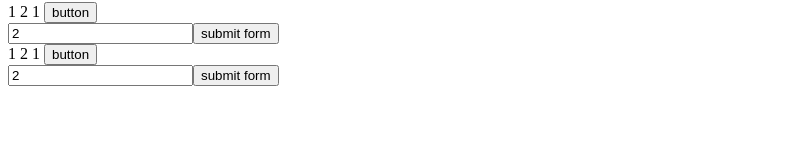
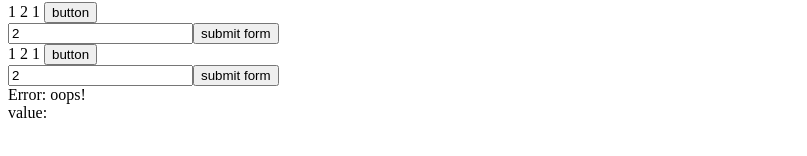
Before and after one commit to dvalentine314/schrodingersCats, an Angular app: page / in a window 1280 px wide. Shown: the part 310-466 px from the top of the page, without its empty margins (0-807 px from the left). Built offline with nearby package versions, Linux system fonts and the light colour scheme.

Commit message:
error handling concept
taken as a concept from this blog:
https://sebastian-holstein.de/post/error-handling-angular-async-pipe/
probably need to organize these examples
better

```diff
--- a/src/app/app.component.html
+++ b/src/app/app.component.html
@@ -16,8 +16,15 @@
 
   <button (click)="pressButton2()">button</button>
   <app-reactive-form-demo [something2Input]="subject2|async" (submitFormEvent)="respondToFormSubmission($event)"></app-reactive-form-demo>
+
+  <div>{{errorMessage}}</div>
+  <div>
+    value: {{observableThatErrors|async}}
+  </div>
+
 </div>
 
 
 
+
 <router-outlet></router-outlet>
--- a/src/app/app.component.ts
+++ b/src/app/app.component.ts
@@ -1,6 +1,6 @@
 import { Component, OnInit, OnDestroy } from '@angular/core';
-import { Observable, zip, combineLatest, AsyncSubject, timer, BehaviorSubject, Subscription } from 'rxjs';
-import { switchMap, take } from 'rxjs/operators';
+import { Observable, zip, combineLatest, AsyncSubject, timer, BehaviorSubject, Subscription, of, throwError, concat } from 'rxjs';
+import { switchMap, take, filter, delay, catchError, tap } from 'rxjs/operators';
 import { WebRequestEmulatorService } from './web-request-emulator.service';
 
 @Component({
@@ -55,6 +55,8 @@ export class AppComponent implements OnInit, OnDestroy {
   public subject1: AsyncSubject<number> = new AsyncSubject<number>();
   public subject2: AsyncSubject<string> = new AsyncSubject<string>();
   public subject3: BehaviorSubject<number> = new BehaviorSubject<number>(0);
+  public observableThatErrors: Observable<number | null>;
+  public errorMessage: string;
 
   newWayToDoThings() {
 
@@ -79,9 +81,19 @@ export class AppComponent implements OnInit, OnDestroy {
      */
     zip(this.subject2, this.subject3).subscribe(() => {
       //some logic that needs both
-      console.log("subject1 subject2");
-    }
-    );
+      console.log("zip of subject1 subject2");
+    });
+
+    //error handling
+    const errorObservable = concat(
+      of(3).pipe(delay(1000)),
+      of(4).pipe(delay(1000)),
+      of(5).pipe(delay(1000)),
+      of(6).pipe(delay(1000)),
+      throwError(new Error('oops!')).pipe(delay(1000)));
+
+    this.observableThatErrors = errorObservable.pipe(catchError(sadValue => { this.errorMessage = sadValue; return of(null); }));
+
   }
 
   pressButton2() {
```
